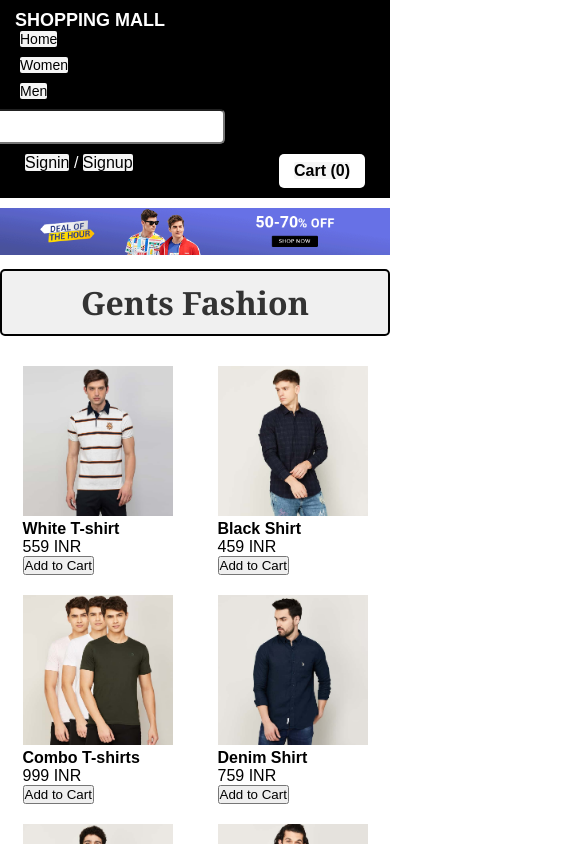
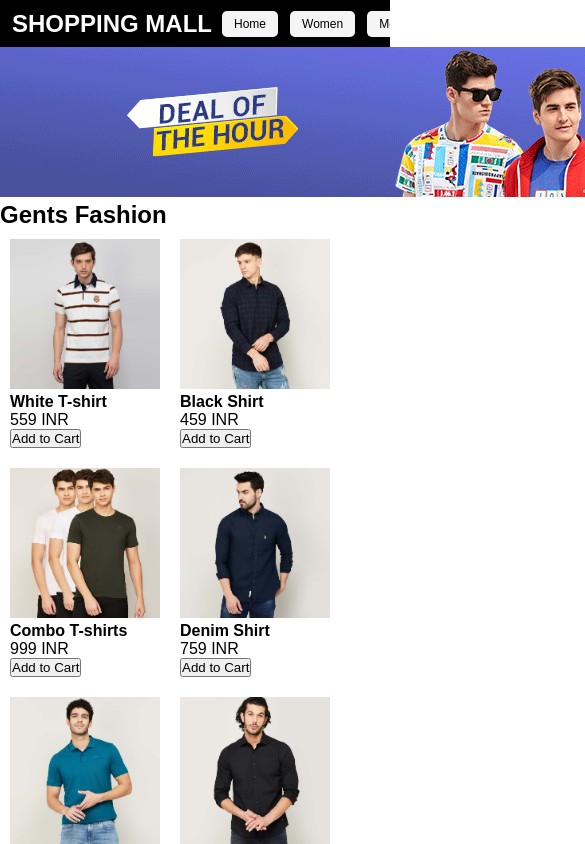
Before and after one commit to Vivek-turram/E-commerce-application, a React (Create React App) app: page / in a window 390 px wide. Shown: the top 844 px of the page, 585 px wide, since content can reach past the window. Built offline with nearby package versions, Linux system fonts and the light colour scheme.

Commit message:
Update App.css

```diff
--- a/src/App.css
+++ b/src/App.css
@@ -1,207 +1,119 @@
+/* ===== RESET ===== */
 * {
-    margin: 0px;
-    padding: 0px;
+  margin: 0;
+  padding: 0;
   box-sizing: border-box;
   font-family: Arial, Helvetica, sans-serif;
 }
 
+/* ===== HEADER ===== */
 .headerSection {
   display: flex;
   justify-content: space-between;
-    padding: 10px;
+  align-items: center;
+  padding: 12px 20px;
   background-color: black;
   color: white;
-    padding-top: 20px;
+  gap: 20px;
+  flex-wrap: nowrap;   /* Keep everything in one row */
+  overflow-x: auto;    /* Prevent breaking on small screens */
+  white-space: nowrap;
+}
+
+/* Left Logo/Title */
+.title {
+  font-size: 20px;
+  font-weight: bold;
+  white-space: nowrap;
+}
+
+/* Center Navigation */
+.center ul {
+  display: flex;
+  list-style: none;
+  gap: 20px;
 }
 
 .center ul li {
-    list-style: none;
-    display: inline-flex;
-    margin: 0px 5px;
+  font-size: 16px;
 }
 
-.title {
-    font-size: 15px;
-    font-family: 'Gill Sans', 'Gill Sans MT', Calibri, 'Trebuchet MS', sans-serif;
-
+.headerSection a {
+  text-decoration: none;
+  background-color: whitesmoke;
+  color: black;
+  padding: 6px 12px;
+  border-radius: 5px;
+  transition: 0.3s;
 }
 
-.left {
-    flex: 2;
-
+.headerSection a:hover {
+  background-color: #ddd;
 }
 
-.center {
-    flex: 4;
-
-}
-
+/* Search box */
 .search {
-    flex: 2;
-
+  flex: 1;
+  max-width: 250px;
 }
 
 .search input {
-    padding: 10px;
-    width: 20rem;
+  width: 100%;
+  padding: 8px 10px;
   border-radius: 5px;
-    margin-left: -150px;
+  border: none;
+  outline: none;
 }
 
+/* Right Section (Cart, Profile, etc.) */
 .right {
-    flex: 4;
   display: flex;
-    justify-content: space-between;
-    padding: 0px 10px;
+  gap: 15px;
+  align-items: center;
 }
 
-.bannerBox {
-    margin: 10px 0px;
-}
-
-.bannerBox img {
-    width: 100%;
-}
-
-.menImages {
-    display: flex;
-    flex-wrap: wrap;
-    justify-content: space-around;
-
-}
-
-.menImages img:hover{
-     transform: scale(1.1);
-  box-shadow: 0px 4px 15px rgba(0, 0, 0, 0.2);
-  width: 180px;
-  height: 180px;
-
-
-}
-
-.womenImages{
-    display: flex;
-    flex-wrap: wrap;
-    justify-content: space-around;
-}
-.womenImages img:hover{
-    transform: scale(1.1);
-  box-shadow: 0px 4px 15px rgba(0, 0, 0, 0.2);
-  width: 180px;
-  height: 180px;
-}
-.cart-container {
-  border: 2px solid #ddd;
-  padding: 20px;
-  border-radius: 10px;
-  margin: 20px;
-  background-color: #f9f9f9;
-  max-width: 800px;
-  margin: 20px auto;
-  justify-content: center;
-  align-items: center;
-}
-.cart-container h2{
-    border: 2px solid #ddd;
-    font-size: large;
-    color: white;
-    background-color:#333;
-    padding: 10px;
-    border-radius: 8px;
-
-    width: 200px;
-    text-align: center;
-    text-shadow: #f9f9f9;
-
-
-}
-.collectionSection h2 {
-  font-size: 2rem;
-  color: #333;
-  text-align: center;
-  margin-bottom: 20px;
-  font-family: 'Georgia', serif;
-  border: 2px solid #000;
-  padding: 10px;
-  border-radius: 5px;
-  background-color: #f0f0f0;
-}
-
-.cart{
+.cart {
   background-color: white;
   color: black;
-  padding: 8px 15px;
+  padding: 6px 12px;
   border-radius: 5px;
   text-decoration: none;
   font-weight: bold;
   transition: 0.3s;
 }
-.headerSection a,
-.headerSection a:visited,
-.headerSection a:hover,
-.headerSection a:active,
-.headerSection a:focus {
 
-  text-decoration: none;
-  border-radius: 2px;
-  background-color: whitesmoke;
-  color: black;
-
+.cart:hover {
+  background-color: #ddd;
 }
 
-.headerSection {
-  display: flex;
-  justify-content: space-between;
-  align-items: center;
-  padding: 15px 30px;
-  background-color: black;
-  color: white;
+/* ===== RESPONSIVE TWEAKS ===== */
+@media (max-width: 768px) {
+  .title {
+    font-size: 18px;
   }
-
-.headerSection .center ul {
-  display: flex;
-  gap: 20px;
+  .center ul {
+    gap: 12px;
   }
-
-
-@media (max-width: 768px) {
-  .headerSection {
-    flex-direction: column;
-    align-items: flex-start;
-    padding: 10px 15px;
+  .center ul li {
+    font-size: 14px;
   }
-
-  .headerSection .center ul {
-    flex-direction: column;
-    gap: 10px;
-    width: 100%;
-  }
-
-  .headerSection .search {
-    width: 100%;
-    margin-top: 10px;
-  }
-
-  .headerSection .search input {
-    width: 100%;
-    padding: 8px;
-  }
-
-  .headerSection .right {
-    margin-top: 10px;
-    width: 100%;
-    display: flex;
-    justify-content: space-between;
+  .search {
+    max-width: 180px;
   }
 }
 
-
 @media (max-width: 480px) {
-  .headerSection h2 {
-    font-size: 18px;
+  .title {
+    font-size: 16px;
   }
-
-  .headerSection .center ul li {
-    font-size: 14px;
+  .center ul li {
+    font-size: 12px;
+  }
+  .search {
+    max-width: 140px;
+  }
+  .headerSection {
+    gap: 10px;
+    padding: 8px 12px;
   }
 }
```
Lines whose indentation alone changed are shown as unchanged.
